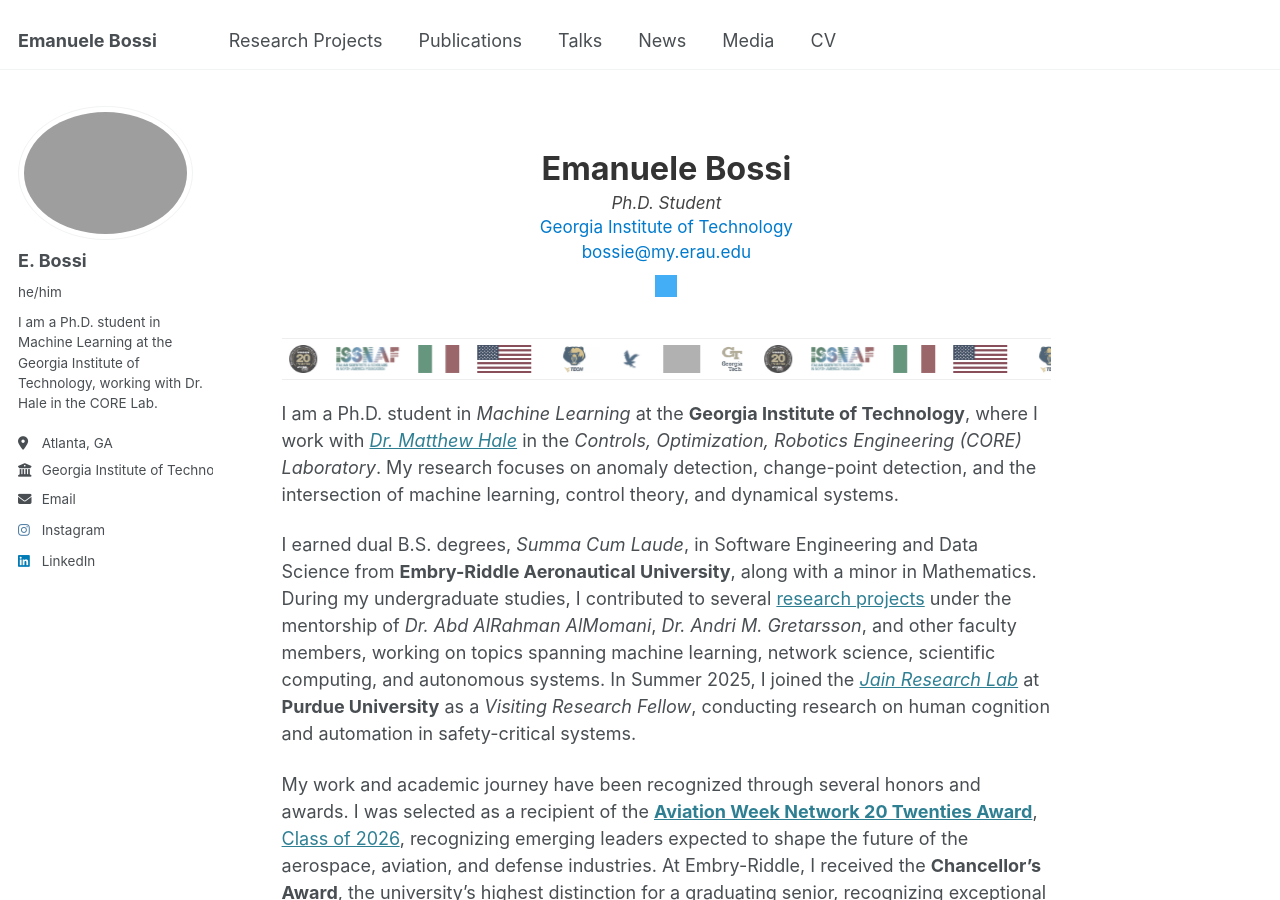
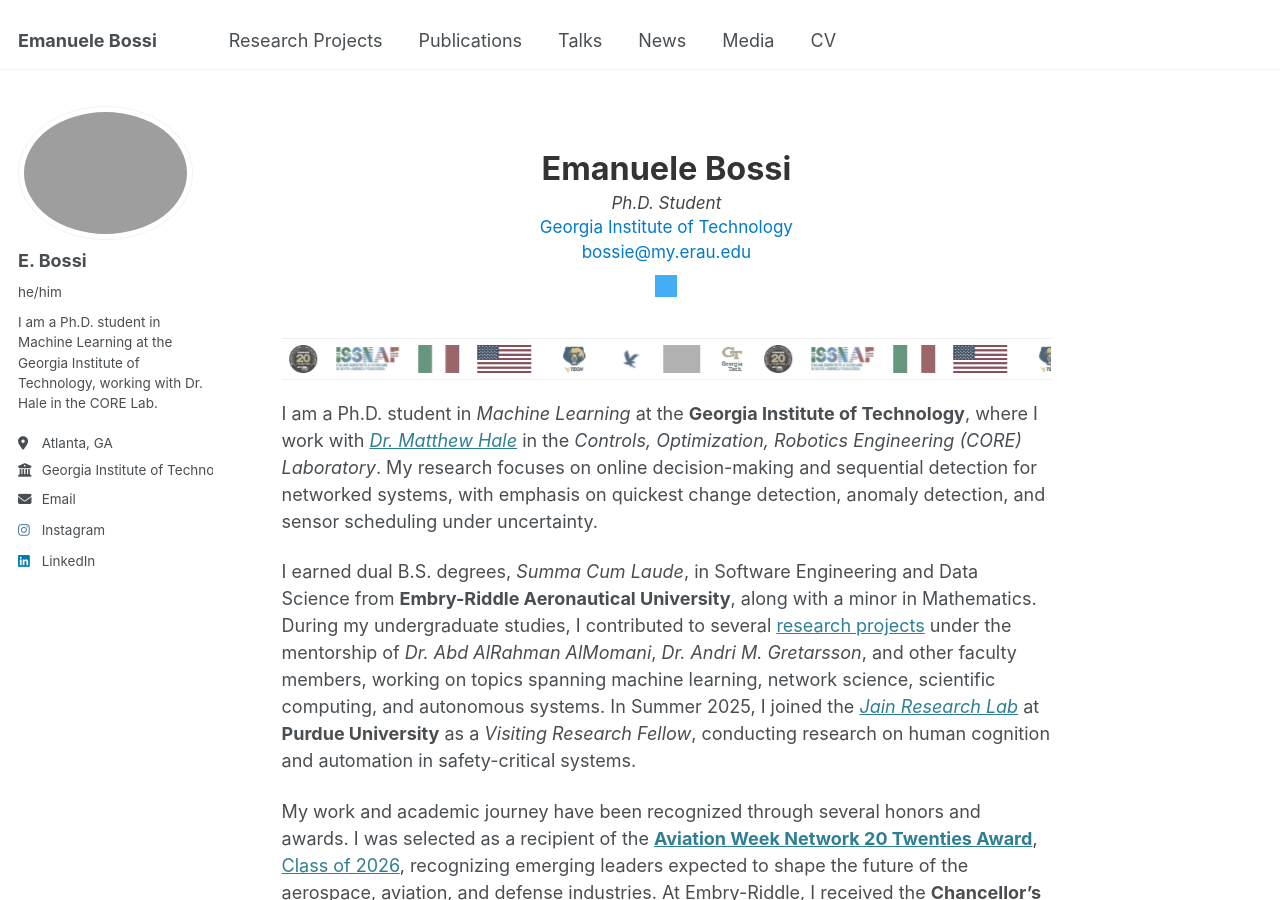
Before and after one commit to bossiemanuele/bossiemanuele.github.io, a Jekyll site: the page built from _pages/about.md, in a window 1280 px wide and 900 px high. Built offline with Jekyll 4.4.1, drawn with Linux system fonts in a browser that asks for light colours; grey boxes are pictures that could not be loaded.

Commit message:
Update about.md

```diff
--- a/_pages/about.md
+++ b/_pages/about.md
@@ -145,7 +145,7 @@
 }
 </style>
 
-I am a Ph.D. student in *Machine Learning* at the **Georgia Institute of Technology**, where I work with [*Dr. Matthew Hale*](https://research.gatech.edu/people/matthew-hale) in the *Controls, Optimization, Robotics Engineering (CORE) Laboratory*. My research focuses on anomaly detection, change-point detection, and the intersection of machine learning, control theory, and dynamical systems.
+I am a Ph.D. student in *Machine Learning* at the **Georgia Institute of Technology**, where I work with [*Dr. Matthew Hale*](https://research.gatech.edu/people/matthew-hale) in the *Controls, Optimization, Robotics Engineering (CORE) Laboratory*. My research focuses on online decision-making and sequential detection for networked systems, with emphasis on quickest change detection, anomaly detection, and sensor scheduling under uncertainty.
 
 I earned dual B.S. degrees, *Summa Cum Laude*, in Software Engineering and Data Science from **Embry-Riddle Aeronautical University**, along with a minor in Mathematics. During my undergraduate studies, I contributed to several [research projects](https://bossiemanuele.github.io/portfolio/undergraduate/) under the mentorship of *Dr. Abd AlRahman AlMomani*, *Dr. Andri M. Gretarsson*, and other faculty members, working on topics spanning machine learning, network science, scientific computing, and autonomous systems. In Summer 2025, I joined the [*Jain Research Lab*](https://engineering.purdue.edu/JainResearchLab/) at **Purdue University** as a *Visiting Research Fellow*, conducting research on human cognition and automation in safety-critical systems.
 
```
